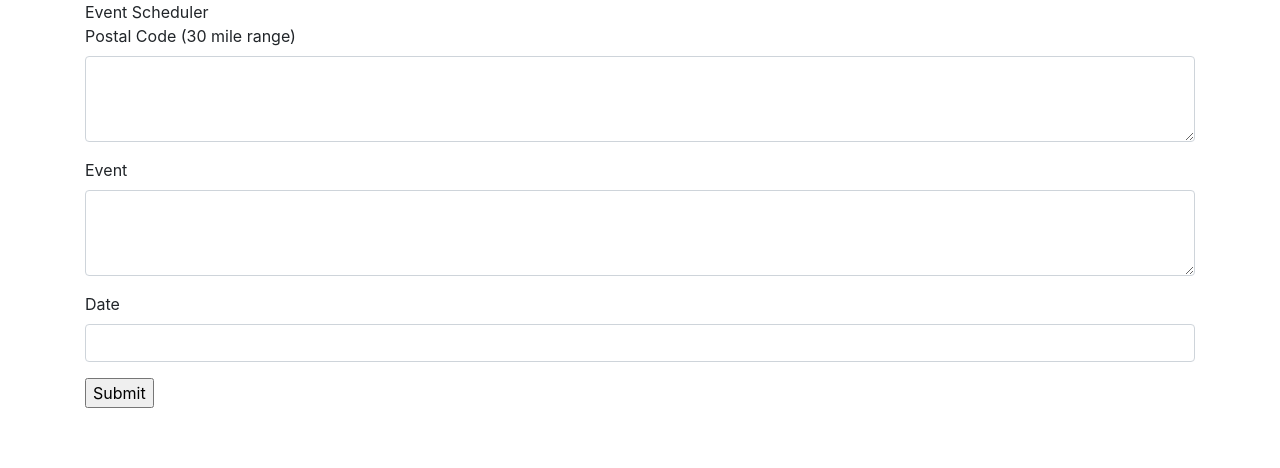
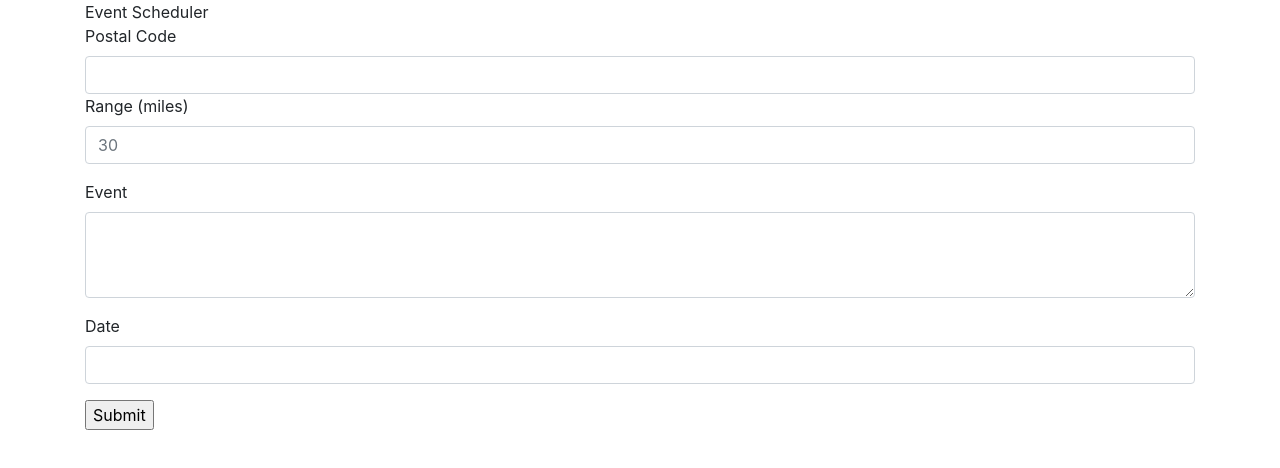
Before and after one commit to terrybrownpdx/tdb-project-1, a plain HTML site: page index.html in a window 1280 px wide. Drawn offline with nearby package versions, Linux system fonts and the light colour scheme.

Commit message:
Adding filter function to event search

```diff
--- a/index.html
+++ b/index.html
@@ -29,8 +29,10 @@
     <header>Event Scheduler</header>
     <form>
       <div class="form-group" type="text">
-        <label for="postal-code-input">Postal Code (30 mile range)</label>
-        <textarea class="form-control" id="postal-code-input" rows="3"></textarea>
+        <label for="postal-code-input">Postal Code</label>
+        <input class="form-control" id="postal-code-input"/>
+        <label for="range-input">Range (miles)</label>
+        <input class="form-control" id="range-input" placeholder="30"/>
       </div>
       <div class="form-group" type="text">
         <label for="event-input">Event</label>
```
